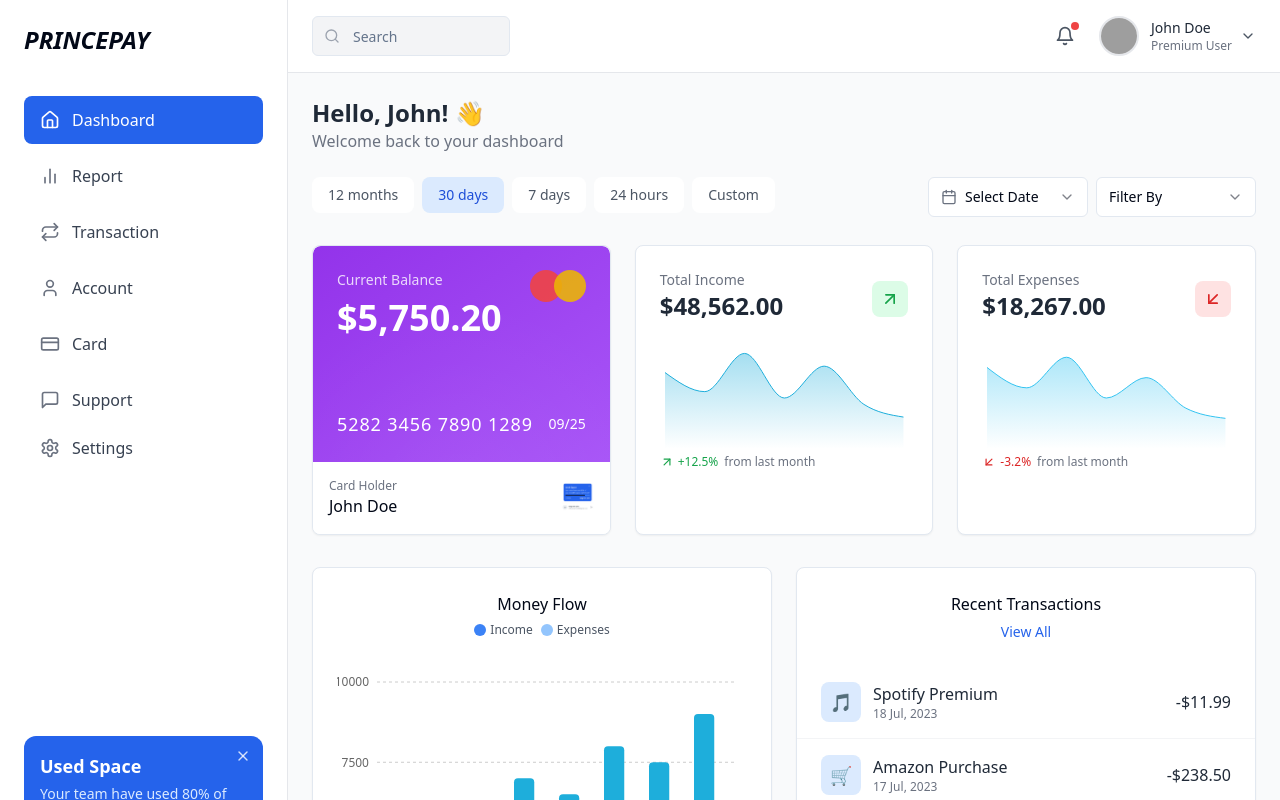
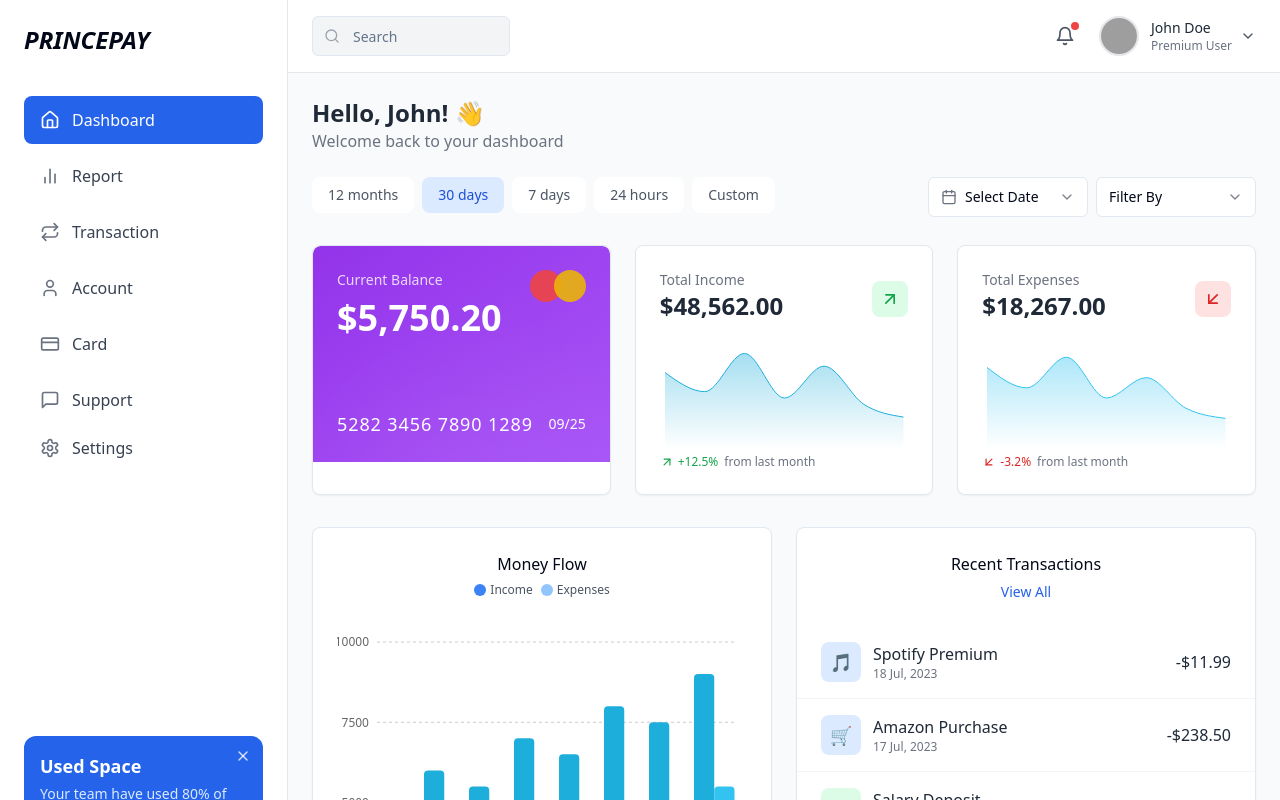
Before and after one commit to trustedprince01/expensedashboard, a React (Vite) app: page / in a window 1280 px wide. Shown: the top 800 px of the page. Built offline with nearby package versions, Linux system fonts and the light colour scheme; grey boxes are pictures that could not be loaded.

Commit message:
Visual edit in Lovable
Edited UI in Lovable

```diff
--- a/src/pages/Dashboard.tsx
+++ b/src/pages/Dashboard.tsx
@@ -304,20 +304,14 @@ const Dashboard = () => {
                   </div>
                 </div>
 
-                <div className="absolute inset-0 bg-[radial-gradient(circle_at_50%_120%,rgba(255,255,255,0.1)_0%,rgba(255,255,255,0)_70%)] opacity-40"></div>
+                <div className="absolute inset-0 bg-[radial-gradient(circle_at_50%_120%,rgba(255,255,255,0.1)_0%,rgba(255,255,255,0)_70%)] opacity-40 my-0"></div>
 
                 <div className="mt-14 flex justify-between items-center pt-4">
                   <p className="font-medium tracking-wider text-white text-lg">5282 3456 7890 1289</p>
                   <p className="text-sm font-light">09/25</p>
                 </div>
               </div>
-              <CardContent className="bg-white p-4 flex justify-between items-center">
-                <div>
-                  <p className="text-xs text-gray-500">Card Holder</p>
-                  <p className="font-medium">John Doe</p>
-                </div>
-                <img src="public/lovable-uploads/9b571b79-3273-490c-af7b-d76ad0871ec2.png" alt="Mastercard" className="h-8" />
-              </CardContent>
+
             </Card>
 
             <Card className="hover:shadow-md transition-shadow">
```
